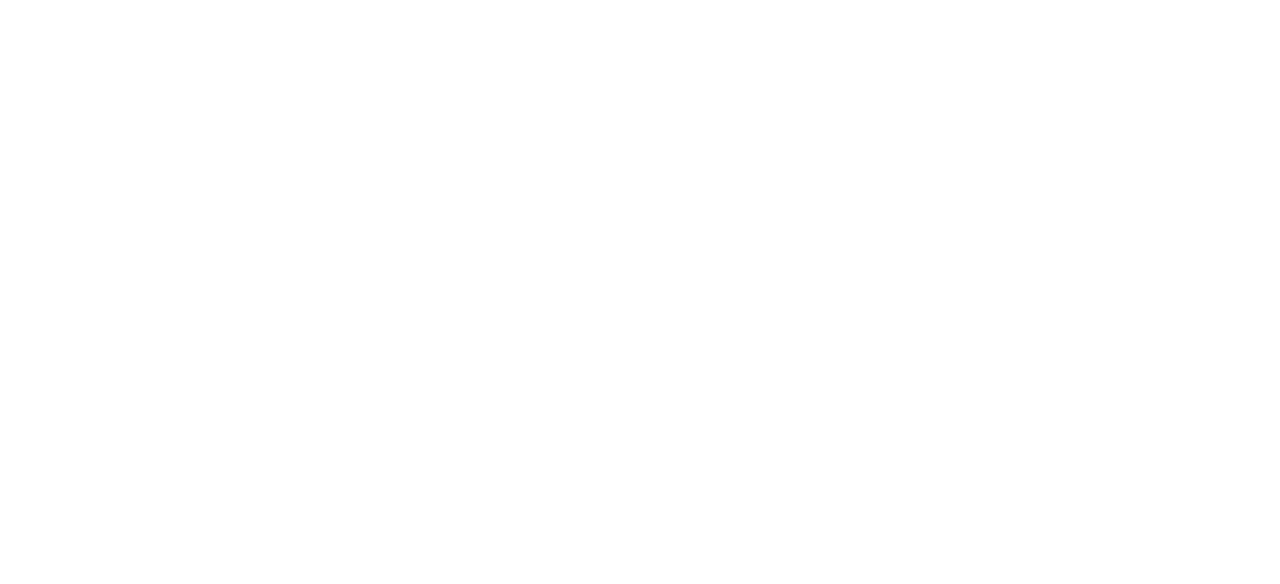
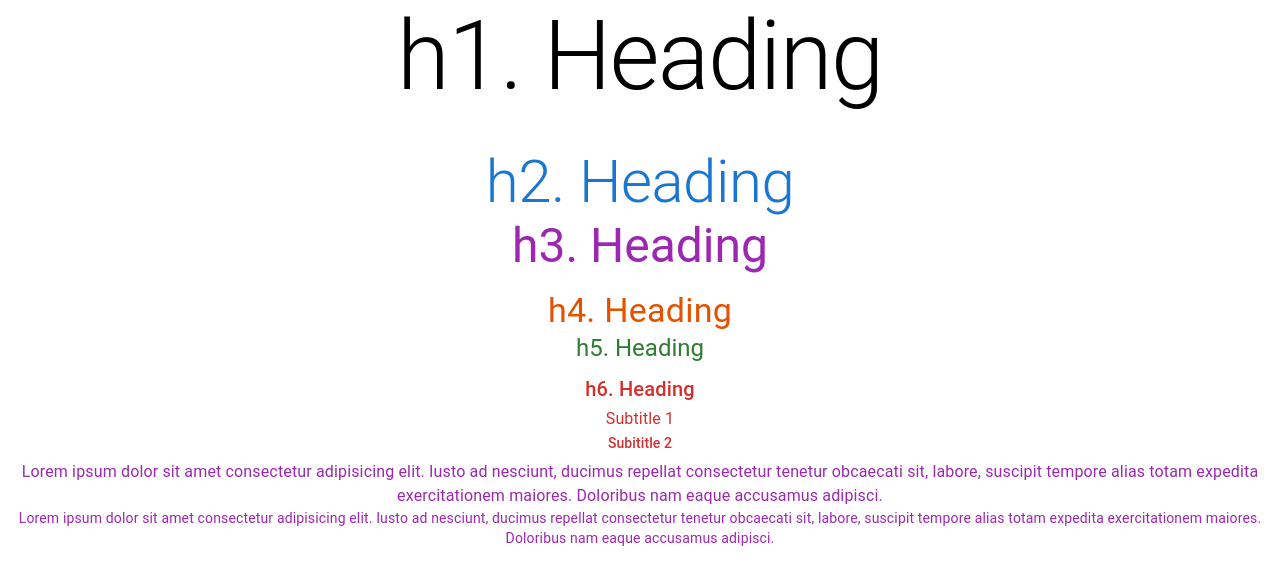
Before and after one commit to NikunjSinghania/react-material-ui-learning, a React (Create React App) app: page / in a window 1280 px wide. Shown: the top 584 px of the page. Built offline with nearby package versions, Linux system fonts and the light colour scheme.

Commit message:
Typography Commit

```diff
--- a/src/App.tsx
+++ b/src/App.tsx
@@ -1,13 +1,13 @@
 import React from 'react';
 import './App.css';
-import Typography from './Components/Typography';
+import TypographyMUI from './Components/TypographyMUI';
 
 function App() {
 
 
   return (
     <div className="App">
-      <Typography />
+      <TypographyMUI />
     </div>
   );
 }
--- /dev/null
+++ b/src/Components/TypographyMUI.tsx
@@ -0,0 +1,44 @@
+import Typography from '@mui/material/Typography';
+
+
+const TypographyMUI = () => {
+    return (
+        <div>
+            <Typography variant="h1" gutterBottom>
+                h1. Heading
+            </Typography>
+            <Typography variant="h2" color="primary">
+                h2. Heading
+            </Typography>
+            <Typography variant="h3" gutterBottom color='secondary'>
+                h3. Heading
+            </Typography>
+            <Typography variant="h4" color="warning.dark">
+                h4. Heading
+            </Typography>
+            <Typography variant="h5" gutterBottom color='success.main'>
+                h5. Heading
+            </Typography>
+            <Typography variant="h6" color="error">
+                h6. Heading
+            </Typography>
+
+            <Typography variant="subtitle1" color="error">
+                Subtitle 1
+            </Typography>
+            <Typography variant="subtitle2" color="error" gutterBottom>
+                Subititle 2
+            </Typography>
+
+            <Typography variant="body1" color='secondary'>
+                Lorem ipsum dolor sit amet consectetur adipisicing elit. Iusto ad nesciunt, ducimus repellat consectetur tenetur obcaecati sit, labore, suscipit tempore alias totam expedita exercitationem maiores. Doloribus nam eaque accusamus adipisci.
+            </Typography>
+
+            <Typography variant="body2" color='secondary'>
+                Lorem ipsum dolor sit amet consectetur adipisicing elit. Iusto ad nesciunt, ducimus repellat consectetur tenetur obcaecati sit, labore, suscipit tempore alias totam expedita exercitationem maiores. Doloribus nam eaque accusamus adipisci.
+            </Typography>
+        </div>
+    )
+}
+
+export default TypographyMUI
```
Also changed, not shown: src/Components/Typography.tsx (deleted, +0 -9 lines).
